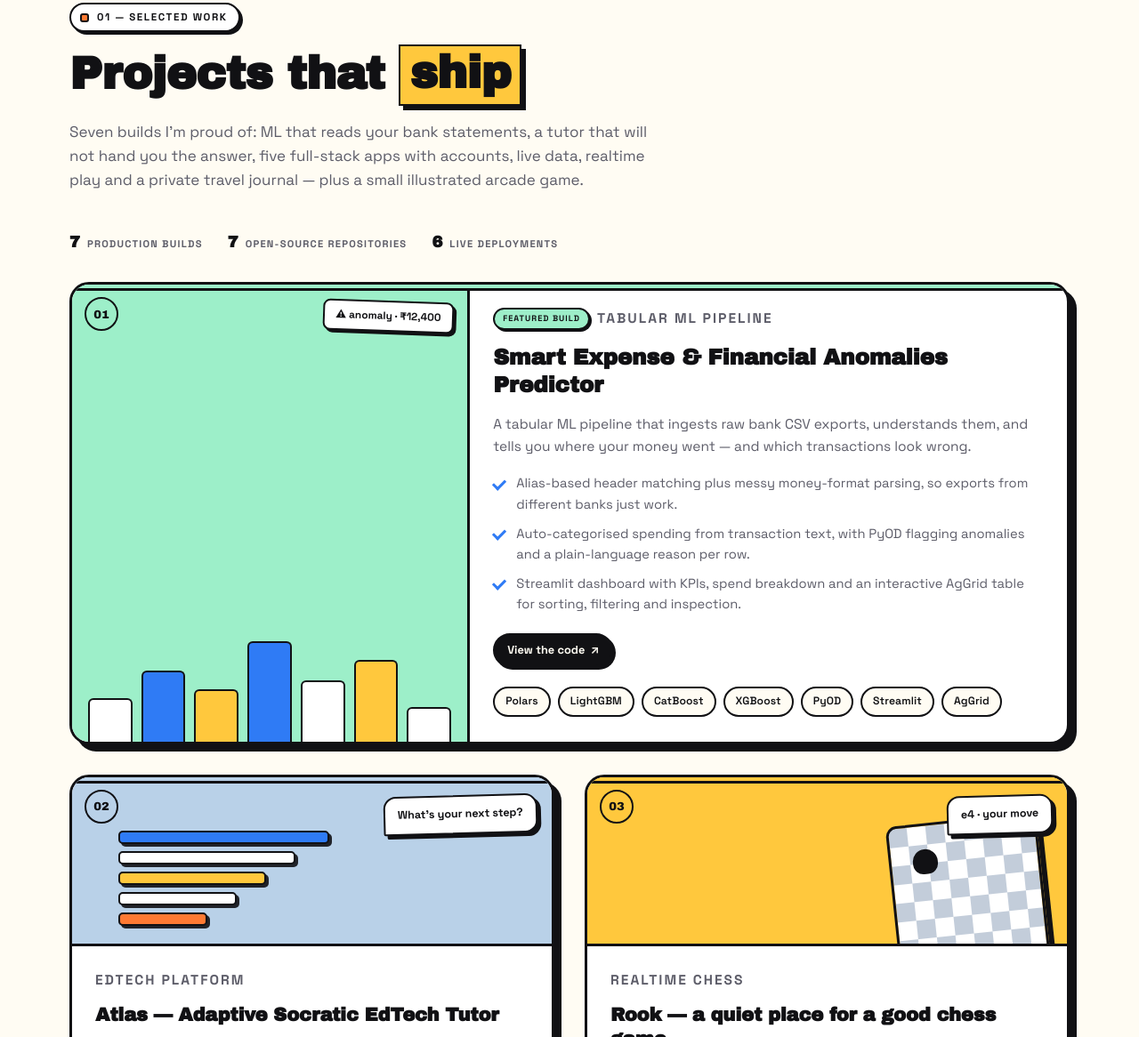
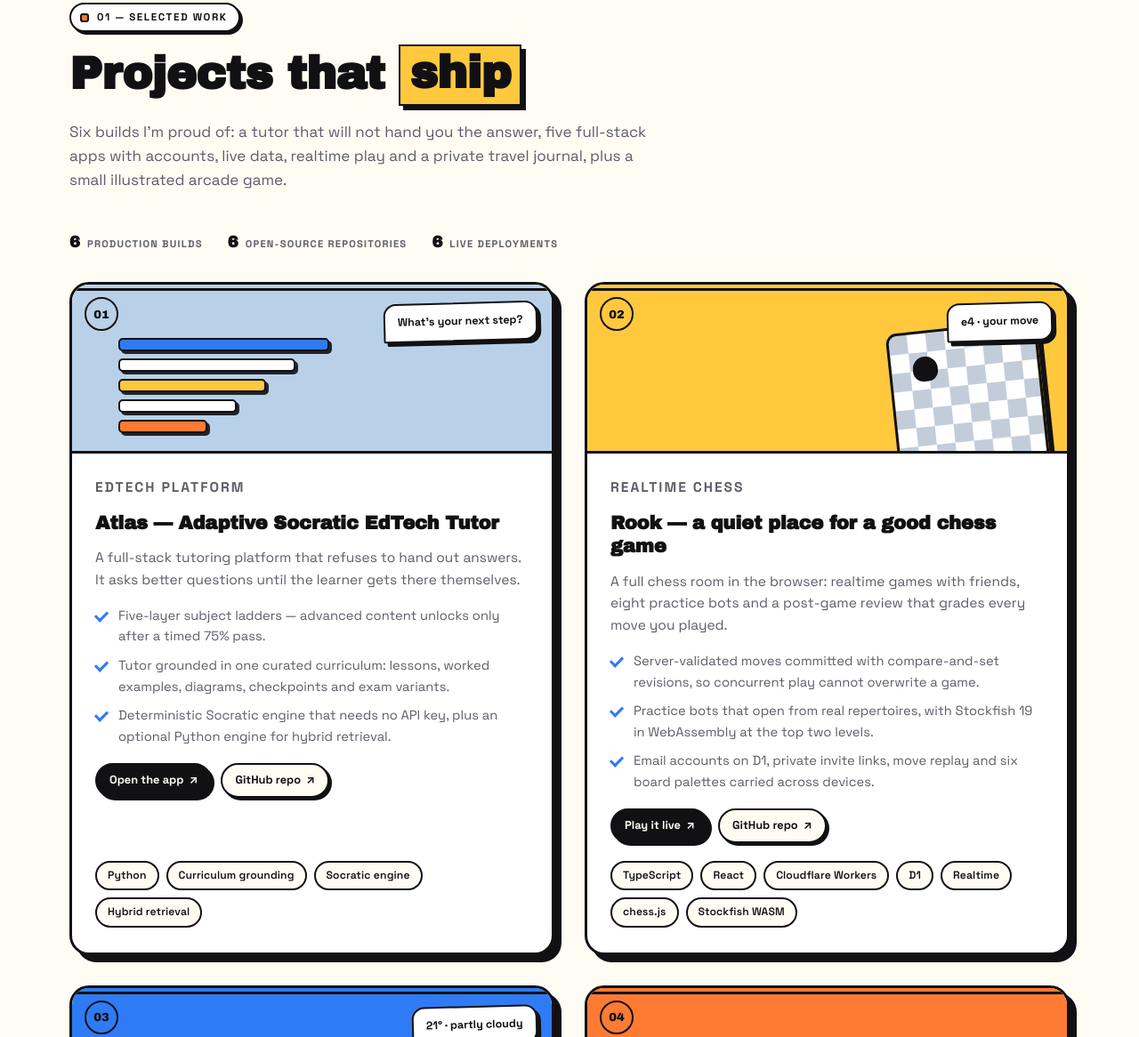
Before and after one commit to soumildeopuria123/portfolio, a plain HTML site: page index.html in a window 1280 px wide. Shown: the part 1055-2221 px from the top of the page at 89% size. Drawn offline with Linux system fonts and the light colour scheme.

Commit message:
Remove the Smart Expense project from the portfolio
The grid now lists the six remaining builds, so the card numbering, the
at-a-glance counts and the route panel's "now" step follow suit.

```diff
--- a/index.html
+++ b/index.html
@@ -113,50 +113,21 @@
     <header class="section-head">
       <p class="section-kicker reveal">01 — Selected work</p>
       <h2 id="projects-title" class="section-title reveal">Projects that <span class="hl hl--yellow">ship</span></h2>
-      <p class="section-sub reveal">Seven builds I'm proud of: ML that reads your bank statements, a tutor that will not
-        hand you the answer, five full-stack apps with accounts, live data, realtime play and a
-        private travel journal &mdash; plus a small illustrated arcade game.</p>
+      <p class="section-sub reveal">Six builds I'm proud of: a tutor that will not hand you the answer, five full-stack apps with
+        accounts, live data, realtime play and a private travel journal, plus a small illustrated
+        arcade game.</p>
     </header>
 
     <div class="project-meta reveal" aria-label="Projects at a glance">
-      <span><b>7</b> Production builds</span>
-      <span><b>7</b> Open-source repositories</span>
+      <span><b>6</b> Production builds</span>
+      <span><b>6</b> Open-source repositories</span>
       <span><b>6</b> Live deployments</span>
     </div>
 
     <div class="project-grid">
-      <article class="project-card project-card--wide project-card--featured reveal" style="--accent: var(--mint)">
-        <div class="project-visual visual--fin">
-          <div class="chip chip--accent chip--top">01</div>
-          <div class="viz-bars" aria-hidden="true">
-            <span style="--h:38%"></span><span style="--h:62%"></span><span style="--h:46%"></span><span style="--h:88%"></span><span style="--h:54%"></span><span style="--h:72%"></span><span style="--h:30%"></span>
-          </div>
-          <div class="viz-flag" aria-hidden="true">⚠ anomaly · ₹12,400</div>
-        </div>
-        <div class="project-body">
-          <p class="project-kicker"><span class="project-flag">Featured build</span> Tabular ML pipeline</p>
-          <h3>Smart Expense &amp; Financial Anomalies Predictor</h3>
-          <p>
-            A tabular ML pipeline that ingests raw bank CSV exports, understands them, and tells you
-            where your money went — and which transactions look wrong.
-          </p>
-          <ul class="ticks">
-            <li>Alias-based header matching plus messy money-format parsing, so exports from different banks just work.</li>
-            <li>Auto-categorised spending from transaction text, with PyOD flagging anomalies and a plain-language reason per row.</li>
-            <li>Streamlit dashboard with KPIs, spend breakdown and an interactive AgGrid table for sorting, filtering and inspection.</li>
-          </ul>
-          <div class="project-links">
-            <a class="is-primary" href="https://github.com/soumildeopuria123/expense-predictor" target="_blank" rel="noopener">View the code <span aria-hidden="true">↗</span></a>
-          </div>
-          <div class="tags">
-            <span>Polars</span><span>LightGBM</span><span>CatBoost</span><span>XGBoost</span><span>PyOD</span><span>Streamlit</span><span>AgGrid</span>
-          </div>
-        </div>
-      </article>
-
       <article class="project-card reveal" style="--accent: var(--steel)">
         <div class="project-visual visual--edu">
-          <div class="chip chip--accent chip--top">02</div>
+          <div class="chip chip--accent chip--top">01</div>
           <div class="viz-ladder" aria-hidden="true">
             <span></span><span></span><span></span><span></span><span></span>
           </div>
@@ -186,7 +157,7 @@
 
       <article class="project-card reveal" style="--accent: var(--yellow)">
         <div class="project-visual visual--play">
-          <div class="chip chip--accent chip--top">03</div>
+          <div class="chip chip--accent chip--top">02</div>
           <div class="viz-board" aria-hidden="true"></div>
           <div class="viz-bubble" aria-hidden="true">e4 · your move</div>
         </div>
@@ -214,7 +185,7 @@
 
       <article class="project-card reveal" style="--accent: var(--blue)">
         <div class="project-visual visual--sky">
-          <div class="chip chip--accent chip--top">04</div>
+          <div class="chip chip--accent chip--top">03</div>
           <div class="viz-sky" aria-hidden="true"></div>
           <div class="viz-bubble" aria-hidden="true">21° · partly cloudy</div>
         </div>
@@ -242,7 +213,7 @@
 
       <article class="project-card reveal" style="--accent: var(--orange)">
         <div class="project-visual visual--study">
-          <div class="chip chip--accent chip--top">05</div>
+          <div class="chip chip--accent chip--top">04</div>
           <div class="viz-cards" aria-hidden="true"><span></span><span></span><span></span></div>
           <div class="viz-flag viz-flag--br" aria-hidden="true">12 cards due</div>
         </div>
@@ -270,7 +241,7 @@
 
       <article class="project-card reveal" style="--accent: var(--violet)">
         <div class="project-visual visual--travel">
-          <div class="chip chip--accent chip--top">06</div>
+          <div class="chip chip--accent chip--top">05</div>
           <svg class="viz-route" viewBox="0 0 300 90" aria-hidden="true">
             <path d="M10 72 C 72 72 78 20 146 20 S 226 58 290 32" fill="none" stroke="#111114" stroke-width="3" stroke-dasharray="9 8" stroke-linecap="round"/>
             <circle cx="10" cy="72" r="6" fill="#111114"/>
@@ -301,7 +272,7 @@
       </article>
       <article class="project-card reveal" style="--accent: var(--mint)">
         <div class="project-visual" style="background: #e2ebd6">
-          <div class="chip chip--accent chip--top">07</div>
+          <div class="chip chip--accent chip--top">06</div>
           <svg viewBox="0 0 300 160" aria-hidden="true" style="position: absolute; inset: 16px; width: calc(100% - 32px); height: calc(100% - 32px)">
             <path d="M0 96 C40 66 74 70 104 96 Z" fill="#a6c09e" />
             <path d="M118 96 C158 62 212 68 258 96 Z" fill="#87ad8a" />
@@ -770,7 +741,7 @@
                   style="--accent: var(--blue)">
             <span class="trail-dot" aria-hidden="true"></span>
             <span class="trail-label">06 / now</span>
-            <span class="trail-title">Seven shipped builds</span>
+            <span class="trail-title">Six shipped builds</span>
             <span class="trail-sub">All open source</span>
           </button>
         </li>
--- a/script.js
+++ b/script.js
@@ -169,8 +169,8 @@
       },
       {
         label: "06 / now",
-        body: "Six builds shipped and open source: an ML expense pipeline, a Socratic tutor, a realtime chess room, a weather dashboard, a spaced-repetition study app and a travel journal with private accounts.",
-        chips: ["ML", "EdTech", "Realtime", "Weather", "Study"],
+        body: "Six builds shipped and open source: a Socratic tutor, a realtime chess room, a weather dashboard, a spaced-repetition study app, a travel journal with private accounts and a small arcade game.",
+        chips: ["EdTech", "Realtime", "Weather", "Study", "Arcade"],
         link: { href: "#projects", text: "See the six builds" }
       }
     ];
```
